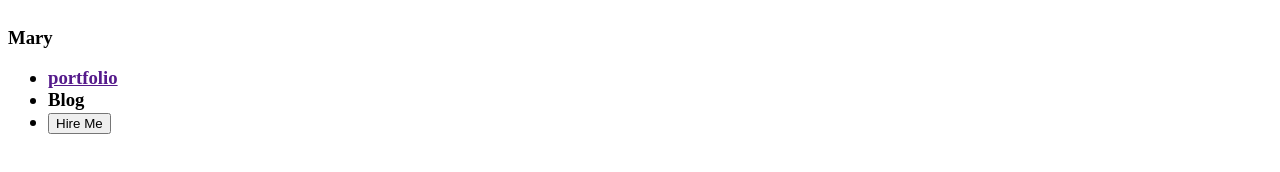
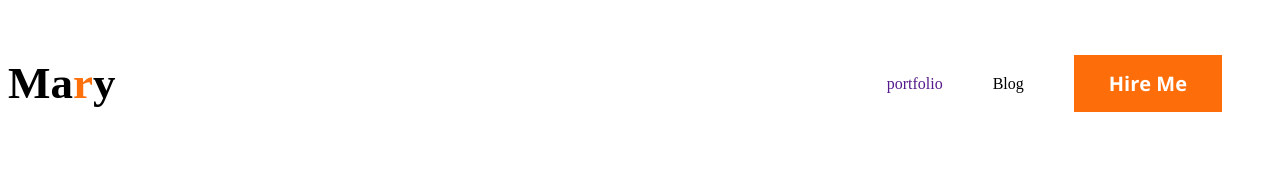
Before and after one commit to lutfa18/web-developer, a plain HTML site: page index.html/index.html in a window 1280 px wide. Drawn offline with nearby package versions, Linux system fonts and the light colour scheme.

Commit message:
added nav

```diff
--- a/index.html/index.html
+++ b/index.html/index.html
@@ -4,16 +4,19 @@
     <meta charset="UTF-8">
     <meta name="viewport" content="width=device-width, initial-scale=1.0">
     <title>Web Developer portfolio</title>
+    <link rel="preconnect" href="https://fonts.googleapis.com">
+<link rel="preconnect" href="https://fonts.gstatic.com" crossorigin>
+<link href="https://fonts.googleapis.com/css2?family=Open+Sans:ital,wght@0,300..800;1,300..800&family=Roboto:ital,wght@0,100;0,300;0,400;0,500;0,700;0,900;1,100;1,300;1,400;1,500;1,700;1,900&display=swap" rel="stylesheet">
     <link rel="stylesheet" href="styles/portfolio.css">
 </head>
 <body>
     <header>
         <nav>
-            <h3>Mary
+            <h3 class="nav-title">Ma<span class="text-primary">r</span>y</h3>
                 <ul>
                     <li><a href="">portfolio </a></li>
                     <li>Blog</li>
-                    <li><button>Hire Me</button></li>
+                    <li><button class="btn-primary">Hire Me</b></li>
             </ul>
          </h3>
         </nav>
--- a/index.html/styles/portfolio.css
+++ b/index.html/styles/portfolio.css
@@ -1,2 +1,56 @@
-/* nav related styles*/
-nav{display: flex;}
+/* common shared styles */
+// <uniquifier>: Use a uniquifier for the class name
+// <weight>: Use a value from 300 to 800
+
+body {
+  font-family: "Open Sans", sans-serif;
+
+}
+.text-primary{
+    color: hsla(25, 98%, 52%, 1);
+}
+.btn-primary{background: #FD6E0A;
+    border: 0;
+    font-family: Open Sans;
+font-size: 20px;
+font-weight: 700;
+line-height: 27px;
+letter-spacing: 0em;
+text-align: left;
+color: white;
+padding: 15px 35px;
+
+}
+/* nav relted styles */
+nav{display: flex;
+    justify-content: space-between;
+     align-items: center;}
+.nav-title{
+    font-family: Open Sans;
+font-size: 45px;
+font-weight: 800;
+line-height: 61px;
+letter-spacing: 0em;
+text-align: left;
+
+font-family: Manrope;
+font-size: 45px;
+font-weight: 800;
+line-height: 61px;
+letter-spacing: 0em;
+text-align: left;
+
+}
+ nav >ul{display: flex;
+        align-items: center;}
+
+ nav li{
+    list-style: none;
+    margin-right: 50px;
+ }
+
+ nav a{
+    text-decoration: none;
+    color: background: hsla(0, 0%, 28%, 1);
+
+ }
```
Also changed, not shown: 1 other file.
